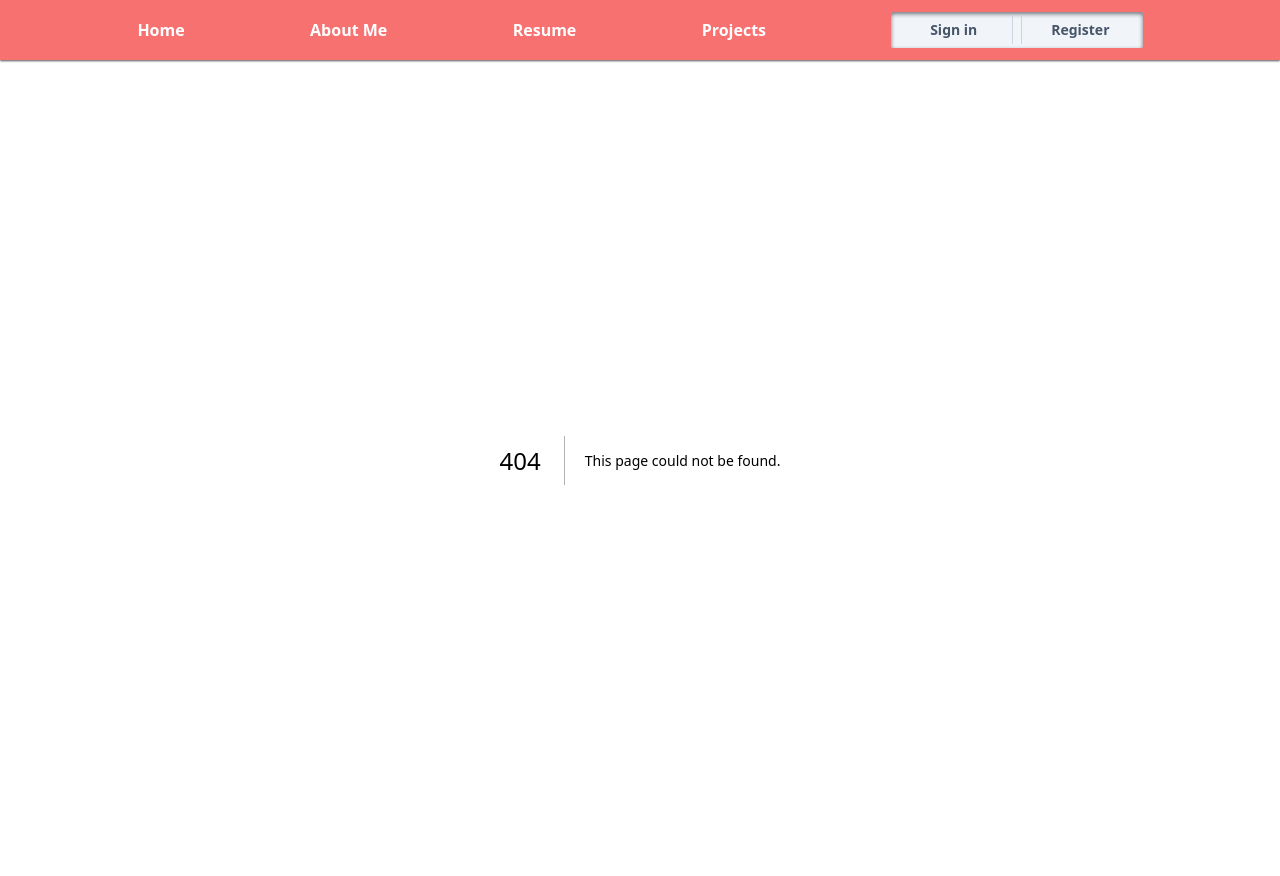
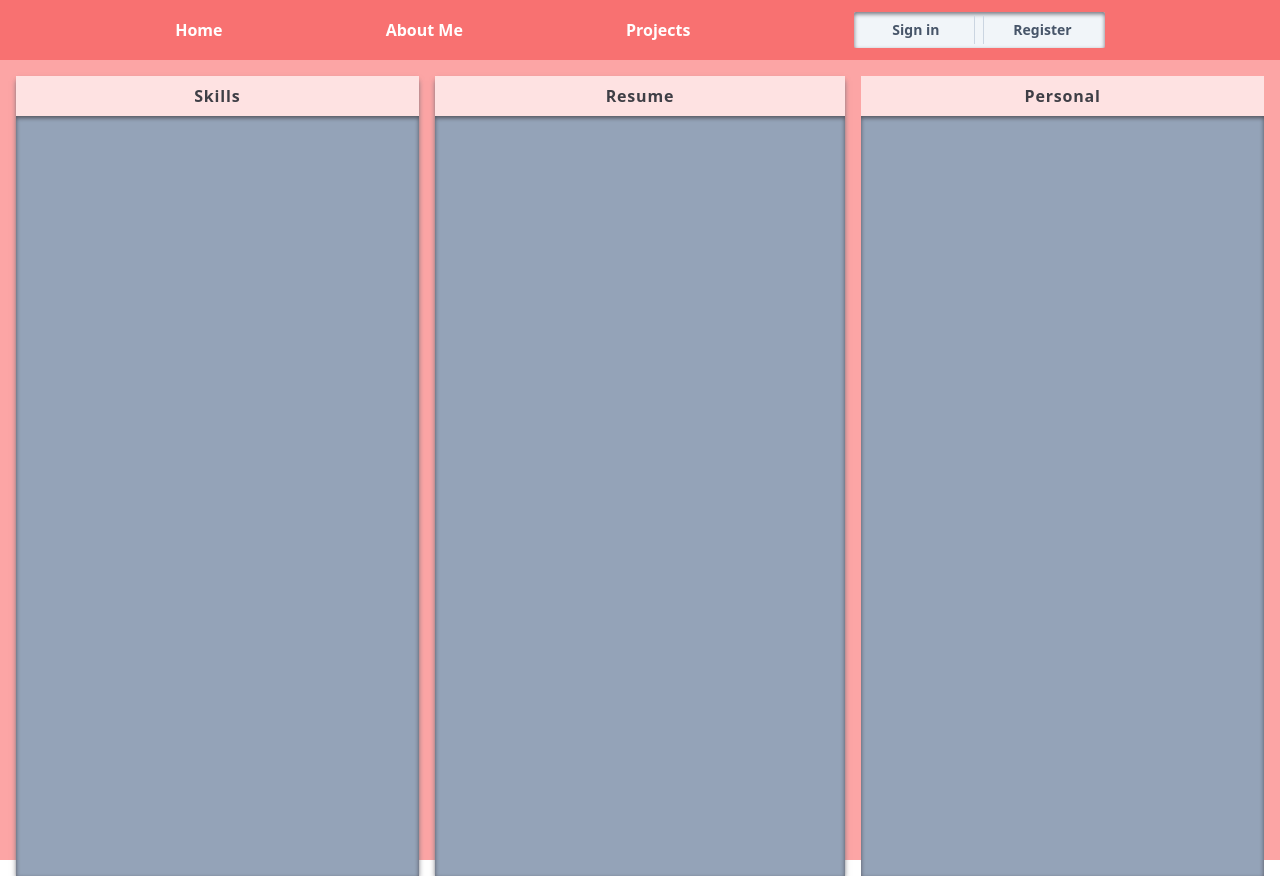
Before and after one commit to fullstackaubrey/portefeuille, a Next.js app: page /about-me in a window 1280 px wide. Before the commit this address had no page. Built offline with nearby package versions, Linux system fonts and the light colour scheme.

Commit message:
about-me pg added

```diff
--- a/src/components/Navbar.tsx
+++ b/src/components/Navbar.tsx
@@ -2,8 +2,6 @@ import Link from 'next/link';
 import { useState } from 'react';
 
 export default function Navbar() {
-  const [input, setInput] = useState('');
-
   return (
     <nav className="w-screen cursor-pointer">
       <ul className="w-full flex flex-row justify-evenly p-3 bg-red-400 text-white shadow-sm shadow-zinc-600 font-semibold">
@@ -12,9 +10,6 @@ export default function Navbar() {
         </Link>
         <Link href="/about-me" className="self-center">
           About Me
-        </Link>
-        <Link href="/resume" className="self-center">
-          Resume
         </Link>
         <Link href="/projects" className="self-center">
           Projects
--- a/src/pages/_app.tsx
+++ b/src/pages/_app.tsx
@@ -1,10 +1,14 @@
 import '@/styles/globals.css';
+import Head from 'next/head';
 import type { AppProps } from 'next/app';
 import Navbar from '@/components/Navbar';
 
 export default function App({ Component, pageProps }: AppProps) {
   return (
     <>
+      <Head>
+        <title>Aubrey Dill | Portefeuille</title>
+      </Head>
       <Navbar />
       <Component {...pageProps} />
     </>
--- /dev/null
+++ b/src/pages/about-me.tsx
@@ -0,0 +1,32 @@
+export default function About() {
+  return (
+    <div className="flex h-screen w-screen bg-slate-600">
+      <div className="h-full w-1/3 bg-red-300">
+        <div className="flex flex-col justify-center my-4 ml-4 mr-2 h-full bg-red-100 shadow-md shadow-zinc-500 hover:shadow-lg hover:shadow-zinc-600">
+          <header className="p-2 self-center text-zinc-700 text-md font-semibold tracking-wider">
+            Skills
+          </header>
+          <section className="flex self-center w-full h-full bg-slate-400 shadow-inner shadow-zinc-600 hover:shadow-zinc-700 cursor-pointer"></section>
+        </div>
+      </div>
+
+      <div className="h-full w-1/3 bg-red-300">
+        <div className="flex flex-col justify-center my-4 ml-2 mr-2 h-full bg-red-100 shadow-md shadow-zinc-500 hover:shadow-lg hover:shadow-zinc-600">
+          <header className="p-2 self-center text-zinc-700 text-md font-semibold tracking-wider">
+            Resume
+          </header>
+          <section className="flex self-center w-full h-full bg-slate-400 shadow-inner shadow-zinc-600 hover:shadow-zinc-700 cursor-pointer"></section>
+        </div>
+      </div>
+
+      <div className="h-full w-1/3 bg-red-300">
+        <div className="flex flex-col justify-center my-4 ml-2 mr-4 h-full bg-red-100 shadow-zinc-500 hover:shadow-lg hover:shadow-zinc-600">
+          <header className="p-2 self-center text-zinc-700 text-md font-semibold tracking-wider">
+            Personal
+          </header>
+          <section className="flex self-center w-full h-full bg-slate-400 shadow-inner shadow-zinc-600 hover:shadow-zinc-700 cursor-pointer"></section>
+        </div>
+      </div>
+    </div>
+  );
+}
--- a/src/pages/index.tsx
+++ b/src/pages/index.tsx
@@ -1,4 +1,3 @@
-import Head from 'next/head';
 import Textfield from '@/components/Textfield.tsx';
 import { Inter } from '@next/font/google';
 const inter = Inter({ subsets: ['latin'] });
@@ -10,10 +9,6 @@ const hobby = 'Ashtanga Yoga Practitioner';
 export default function Home() {
   return (
     <div className="flex h-screen w-screen bg-slate-600">
-      <Head>
-        <title>Aubrey Dill | Portefeuille</title>
-      </Head>
-
       <div className="h-full w-2/3 bg-red-300">
         <div className="flex justify-center my-4 ml-4 mr-2 h-full bg-red-100 shadow-md shadow-zinc-600">
           <section className="flex self-center w-full mx-6 h-5/6 bg-slate-400 shadow-sm shadow-zinc-400 cursor-pointer">
--- a/src/styles/globals.css
+++ b/src/styles/globals.css
@@ -1,3 +1,8 @@
 @tailwind base;
 @tailwind components;
 @tailwind utilities;
+
+html, body {
+  height: 100vh;
+  width: 100vw;
+}
```
